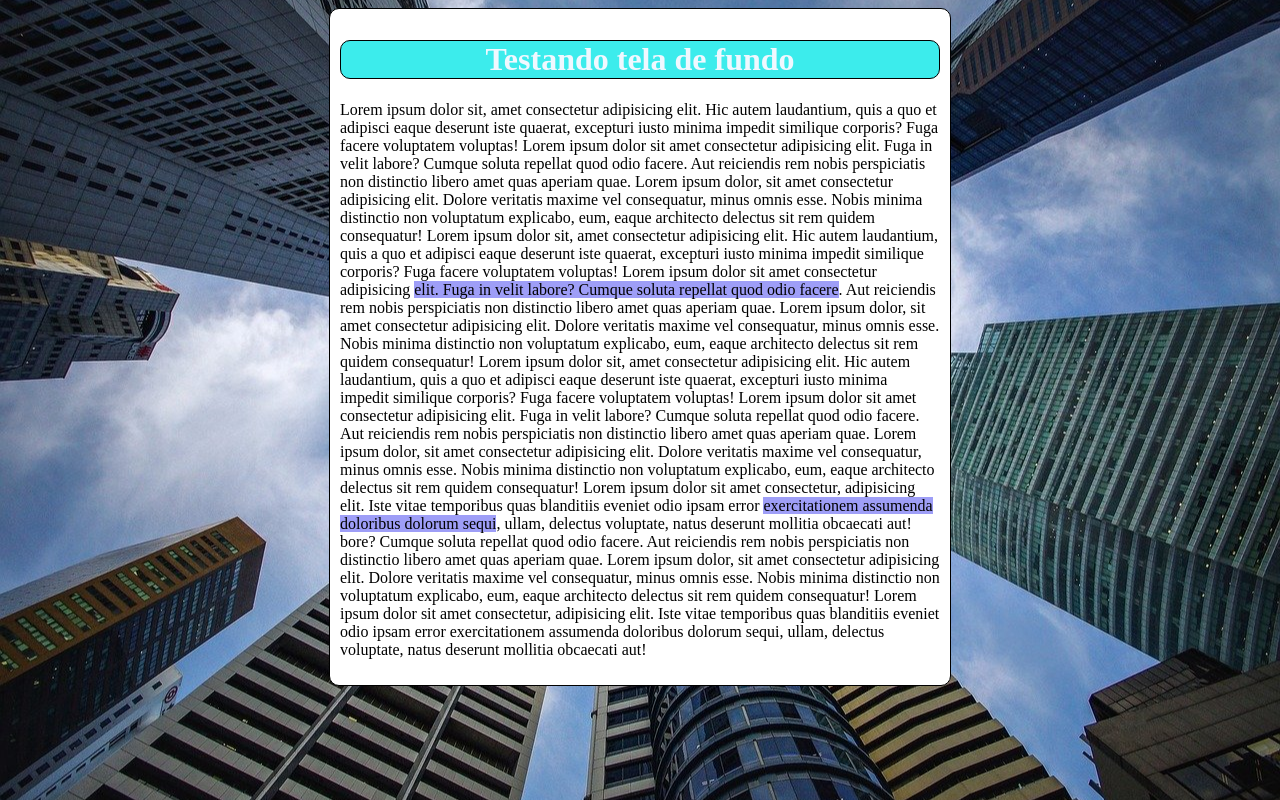
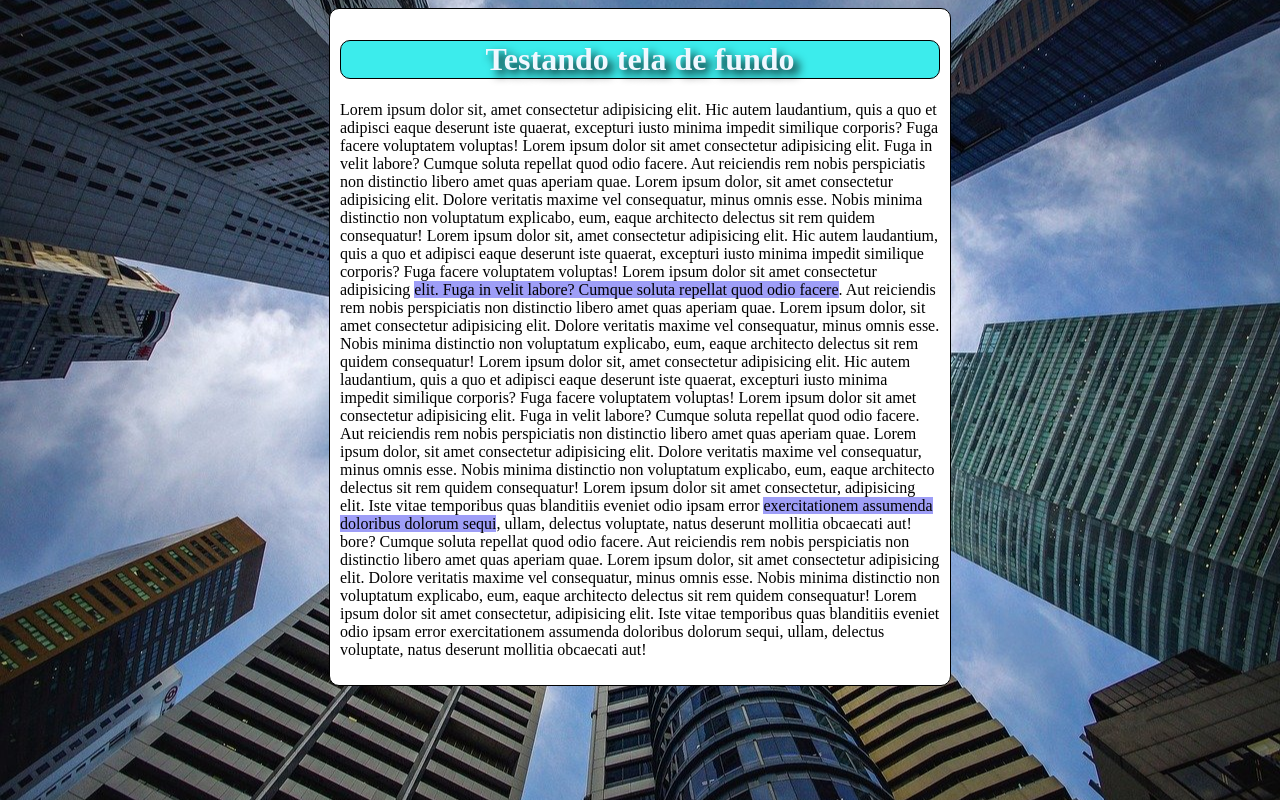
Before and after one commit to logan3103/html-css, a plain HTML site: page exercicios/ex022/fundo006.html in a window 1280 px wide. Drawn offline with Linux system fonts and the light colour scheme.

Commit message:
Update fundo006.html

```diff
--- a/exercicios/ex022/fundo006.html
+++ b/exercicios/ex022/fundo006.html
@@ -31,6 +31,7 @@
             text-align: center;
             background-color: rgba(22, 233, 233, 0.836);
             color: aliceblue;
+            text-shadow: 5px 5px 10px black;
         }
     </style>
 </head>
```
